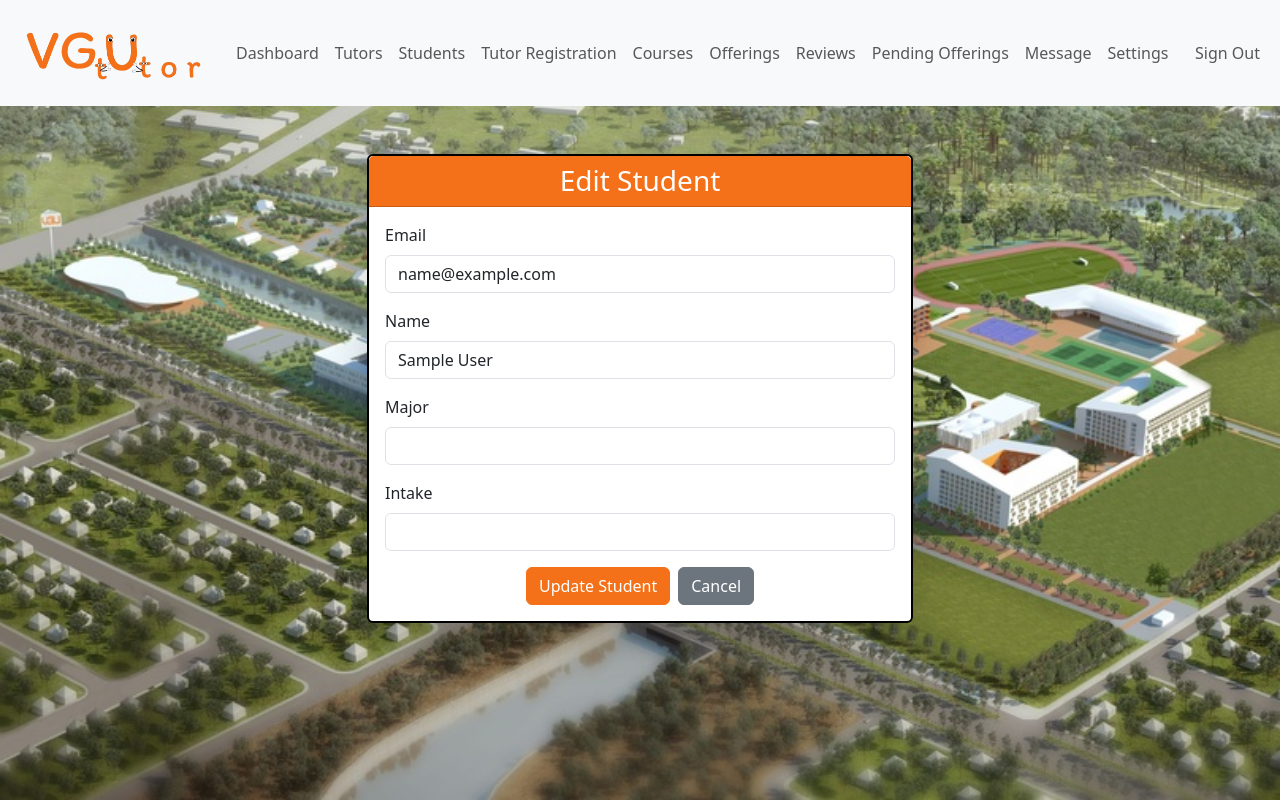
After one commit to manhneee/vgtutor, a PHP site: page /admin/student_processing/editStudent.php?studentid=1 in a window 1280 px wide. The commit adds this page. Run offline with PHP 8.4, Linux system fonts and the light colour scheme; the visitor is signed in with stand-in values (Sample User, id 1).

Commit message:
implemented student manipulation

```diff
--- a/admin/inc/navbar.php
+++ b/admin/inc/navbar.php
@@ -15,7 +15,7 @@
                 <a class="nav-link" href="/vgtutor/admin/tutor_processing/tutor.php">Tutors</a>
             </li>
             <li class="nav-item">
-                <a class="nav-link" href="#">Students</a>
+                <a class="nav-link" href="/vgtutor/admin/student_processing/student.php">Students</a>
             </li>
             <li class="nav-item">
                 <a class="nav-link" href="/vgtutor/admin/tutor_processing/pending_registration.php">Tutor Registration</a>
--- a/admin/index.php
+++ b/admin/index.php
@@ -36,7 +36,7 @@ if (isset($_SESSION['adminid']) &&
                 <a href="tutor_processing/tutor.php" class="col btn bg-orange m-2 py-3">
                     <i class="fa fa-user-md fs-1" aria-hidden="true"></i><br>Tutors
                 </a>
-                <a href="" class="col btn bg-orange m-2 py-3">
+                <a href="student_processing/student.php" class="col btn bg-orange m-2 py-3">
                     <i class="fa fa-users fs-1" aria-hidden="true"></i><br>Students
                 </a>
                 <a href="tutor_processing/pending_registration.php" class="col btn bg-orange m-2 py-3">
--- /dev/null
+++ b/admin/student_processing/editStudent.php
@@ -0,0 +1,106 @@
+<?php
+session_start();
+if (!isset($_SESSION['adminid']) || $_SESSION['role'] !== 'Admin') {
+    header("Location: ../../login.php?error=Unauthorized access");
+    exit;
+}
+
+if (!isset($_GET['studentid'])) {
+    header("Location: student.php?error=No student ID specified");
+    exit;
+}
+
+include "../../DB_connection.php";
+
+// Fetch student data
+$studentid = intval($_GET['studentid']);
+$stmt = $conn->prepare("SELECT * FROM student_account WHERE accountid = ?");
+$stmt->execute([$studentid]);
+$student = $stmt->fetch(PDO::FETCH_ASSOC);
+
+if (!$student) {
+    header("Location: student.php?error=Student not found");
+    exit;
+}
+
+// Handle form submission
+$success = $error = "";
+if ($_SERVER['REQUEST_METHOD'] === 'POST') {
+    $email = $_POST['email'] ?? '';
+    $name = $_POST['name'] ?? '';
+    $major = $_POST['major'] ?? '';
+    $intake = $_POST['intake'] ?? '';
+
+    $update = $conn->prepare("UPDATE student_account SET email = ?, name = ?, major = ?, intake = ? WHERE accountid = ?");
+    if ($update->execute([$email, $name, $major, $intake, $studentid])) {
+        $success = "Student updated successfully!";
+        // Refresh student data
+        $stmt = $conn->prepare("SELECT * FROM student_account WHERE accountid = ?");
+        $stmt->execute([$studentid]);
+        $student = $stmt->fetch(PDO::FETCH_ASSOC);
+    } else {
+        $error = "Failed to update Student.";
+    }
+}
+?>
+<!DOCTYPE html>
+<html lang="en">
+<head>
+    <meta charset="UTF-8">
+    <meta name="viewport" content="width=device-width, initial-scale=1.0">
+    <title>Edit student</title>
+    <link rel="stylesheet" href="https://cdn.jsdelivr.net/npm/bootstrap@5.3.6/dist/css/bootstrap.min.css">
+    <link rel="stylesheet" href="https://cdnjs.cloudflare.com/ajax/libs/font-awesome/4.7.0/css/font-awesome.min.css">
+    <link rel="stylesheet" href="../../css/style.css">
+    <link rel="icon" href="../../img/logo.png">
+    <script src="https://ajax.googleapis.com/ajax/libs/jquery/3.7.1/jquery.min.js"></script>
+</head>
+<body class="body-home">
+    <?php include "../inc/navbar.php"; ?>
+    <div class="container mt-5">
+        <div class="row justify-content-center">
+            <div class="col-md-6">
+                <div class="card shadow-lg" style="border: 2px solid #000;">
+                    <div class="card-header text-white text-center" style="background-color: #f47119;">
+                        <h3 class="mb-0">Edit Student</h3>
+                    </div>
+                    <?php if ($success): ?>
+                        <div class="alert alert-success" role="alert">
+                            <?= $success ?>
+                        </div>
+                    <?php elseif ($error): ?>
+                        <div class="alert alert-danger" role="alert">
+                            <?= $error ?>
+                        </div>
+                    <?php endif; ?>
+                    <div class="card-body">
+                        <form method="post">
+                            <div class="mb-3">
+                                <label class="form-label">Email</label>
+                                <input type="text" name="email" class="form-control" value="<?= htmlspecialchars($_POST['email'] ?? $student['email'] ?? '') ?>" required>
+                            </div>
+                            <div class="mb-3">
+                                <label class="form-label">Name</label>
+                                <input type="text" name="name" class="form-control" value="<?= htmlspecialchars($_POST['name'] ?? $student['name'] ?? '') ?>" required>
+                            </div>
+                            <div class="mb-3">
+                                <label class="form-label">Major</label>
+                                <input type="text" name="major" class="form-control" value="<?= htmlspecialchars($_POST['major'] ?? $student['major'] ?? '') ?>" required>
+                            </div>
+                            <div class="mb-3">
+                                <label class="form-label">Intake</label>
+                                <input type="text" name="intake" class="form-control" value="<?= htmlspecialchars($_POST['intake'] ?? $student['intake'] ?? '') ?>" required>
+                            </div>
+                            <div class="d-flex justify-content-center">
+                                <button type="submit" class="btn btn-primary" style="background-color: #f47119; border-color: #f47119;">Update Student</button>
+                                <a href="student.php" class="btn btn-secondary ms-2">Cancel</a>
+                            </div>
+                        </form>
+                    </div>
+                </div>
+            </div>
+        </div>
+    </div>
+    <script src="https://cdn.jsdelivr.net/npm/bootstrap@5.3.6/dist/js/bootstrap.bundle.min.js"></script>
+</body>
+</html>
```
Also changed, not shown: admin/student_processing/deleteStudent.php (added, +44 -0 lines), admin/student_processing/student.php (added, +86 -0 lines).
